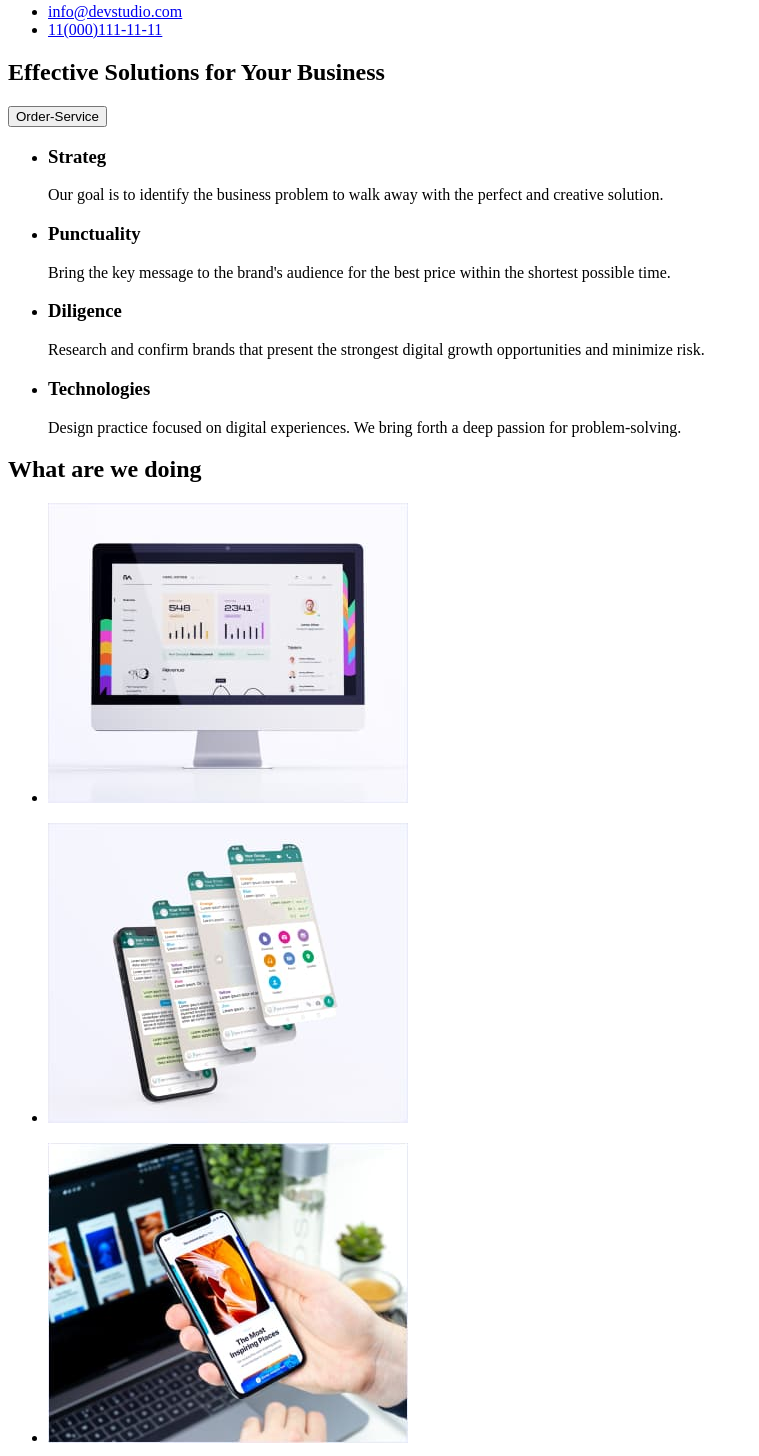
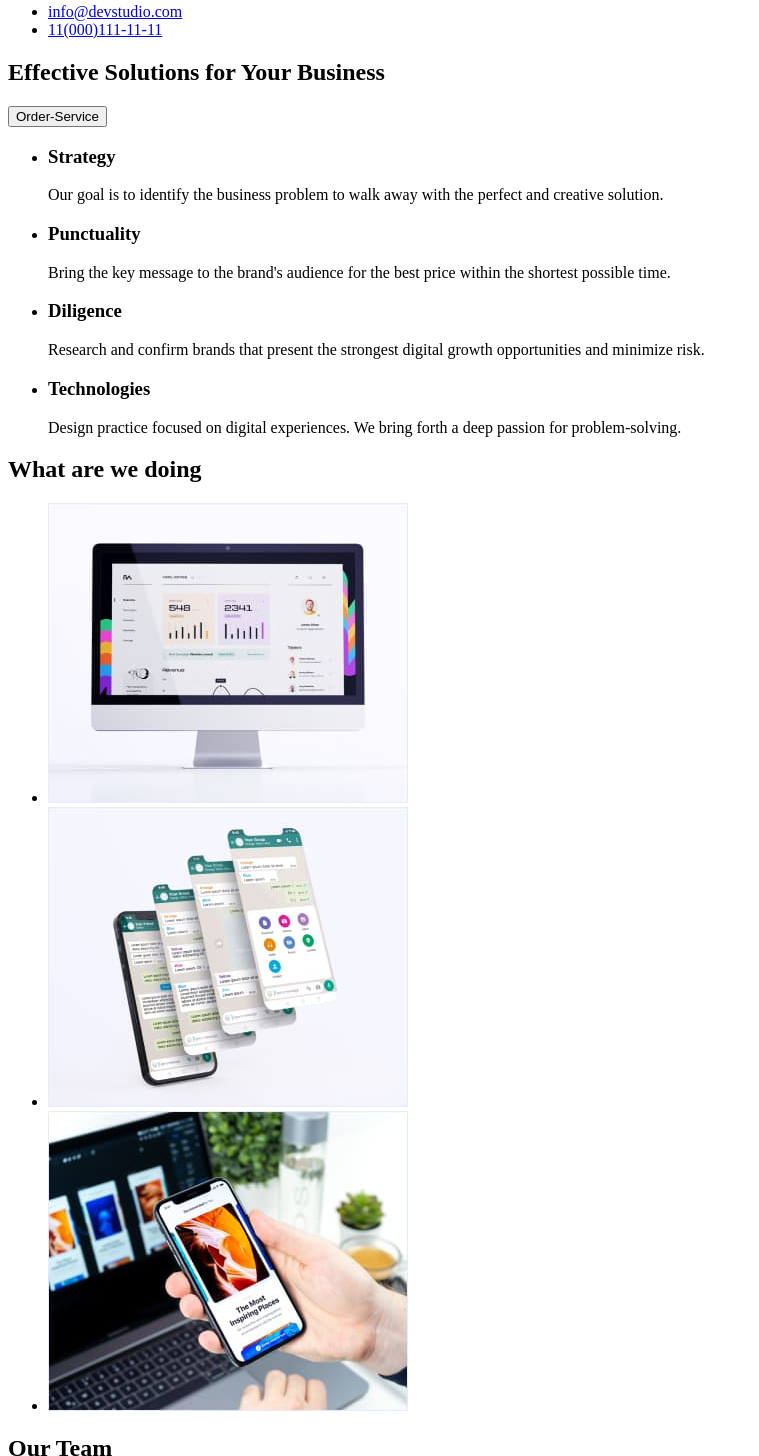
Before and after one commit to 9Alla9/goit-markup-hw-01, a plain HTML site: page index.html in a window 1280 px wide. Shown: the part 109-1565 px from the top of the page, without its empty margins (0-759 px from the left). Drawn offline with Linux system fonts and the light colour scheme.

Commit message:
work on bugs

```diff
--- a/index.html
+++ b/index.html
@@ -19,25 +19,25 @@
       </nav>
       <ul>
         <li><a href="mailto:info@devstudio.com">info@devstudio.com</a></li>
-        <li><a href="tel:+11(000)1111111">11(000)111-11-11</a></li>
+        <li><a href="tel:+110001111111">11(000)111-11-11</a></li>
       </ul>
     </header>
     <main>
+      <!-- Page header section-->
       <section>
         <h1>Effective Solutions for Your Business</h1>
         <button type="button">Order-Service</button>
       </section>
+      <!-- Unique page content section-->
       <section>
         <ul>
           <li>
-            <h3>Strateg</h3>
+            <h3>Strategy</h3>
             <p>
               Our goal is to identify the business problem to walk away with the
               perfect and creative solution.
             </p>
           </li>
-        </ul>
-        <ul>
           <li>
             <h3>Punctuality</h3>
             <p>
@@ -45,8 +45,6 @@
               within the shortest possible time.
             </p>
           </li>
-        </ul>
-        <ul>
           <li>
             <h3>Diligence</h3>
             <p>
@@ -54,8 +52,6 @@
               growth opportunities and minimize risk.
             </p>
           </li>
-        </ul>
-        <ul>
           <li>
             <h3>Technologies</h3>
             <p>
@@ -65,24 +61,16 @@
           </li>
         </ul>
       </section>
+      <!-- Offer section-->
       <section>
-        <div>
-          <h2>What are we doing</h2>
-          <ul>
-            <li>
-              <img src="./img/about1.jpg" alt="Strategy" />
-            </li>
-          </ul>
-          <ul>
-            <li>
-              <img src="./img/about2.jpg" alt="programs" />
-            </li>
-          </ul>
-          <ul>
-            <li><img src="./img/about3.jpg" alt="technologies" /></li>
-          </ul>
-        </div>
+        <h2>What are we doing</h2>
+        <ul>
+          <li><img src="./img/about1.jpg" alt="Strategy" /></li>
+          <li><img src="./img/about2.jpg" alt="programs" /></li>
+          <li><img src="./img/about3.jpg" alt="technologies" /></li>
+        </ul>
       </section>
+      <!-- Employees companies-->
       <section>
         <h2>Our Team</h2>
         <ul>
@@ -96,7 +84,6 @@
             <h3>Mark Guerrero</h3>
             <p>Product Designer</p>
           </li>
-
           <li>
             <img
               src="./img/employees2.jpg"
@@ -107,7 +94,6 @@
             <h3>Tom Ford</h3>
             <p>Frontend Developer</p>
           </li>
-
           <li>
             <img
               src="./img/employees3.jpg"
```
